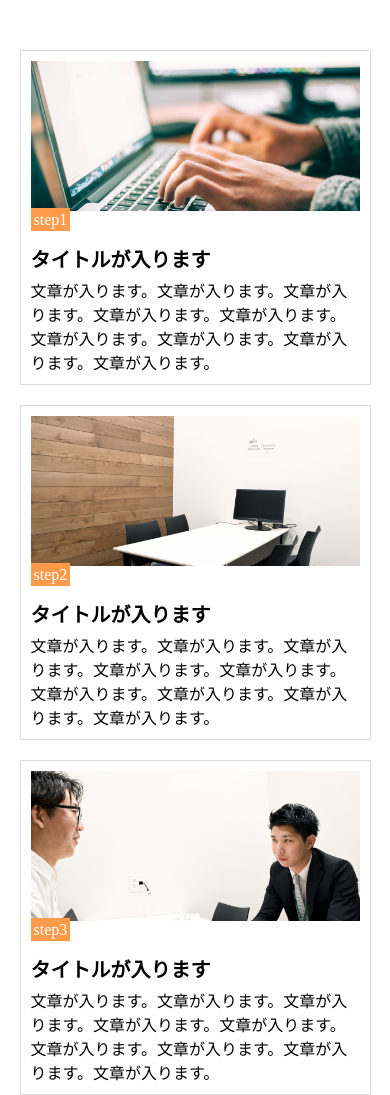
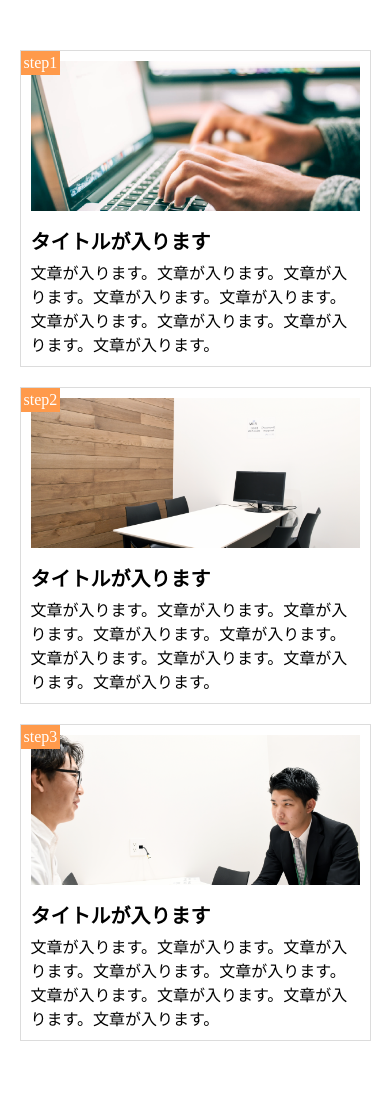
Before and after one commit to haruyamataiki/HTML-CSS-, a plain HTML site: page レスポンシブ/index.html in a window 390 px wide. Drawn offline with Linux system fonts and the light colour scheme.

Commit message:
[Finish]Responsive2

```diff
--- a/レスポンシブ/style.css
+++ b/レスポンシブ/style.css
@@ -13,6 +13,7 @@ main{
 	margin:50px auto;
 }
 .box{
+  position:relative;
 	float:left;
 	width:300px;
 	padding:10px;
@@ -41,6 +42,7 @@ main{
   background-position: bottom;
 }
 .step{
+  position: absolute;
   top:0;
   left:0;
   padding:3px;
```
